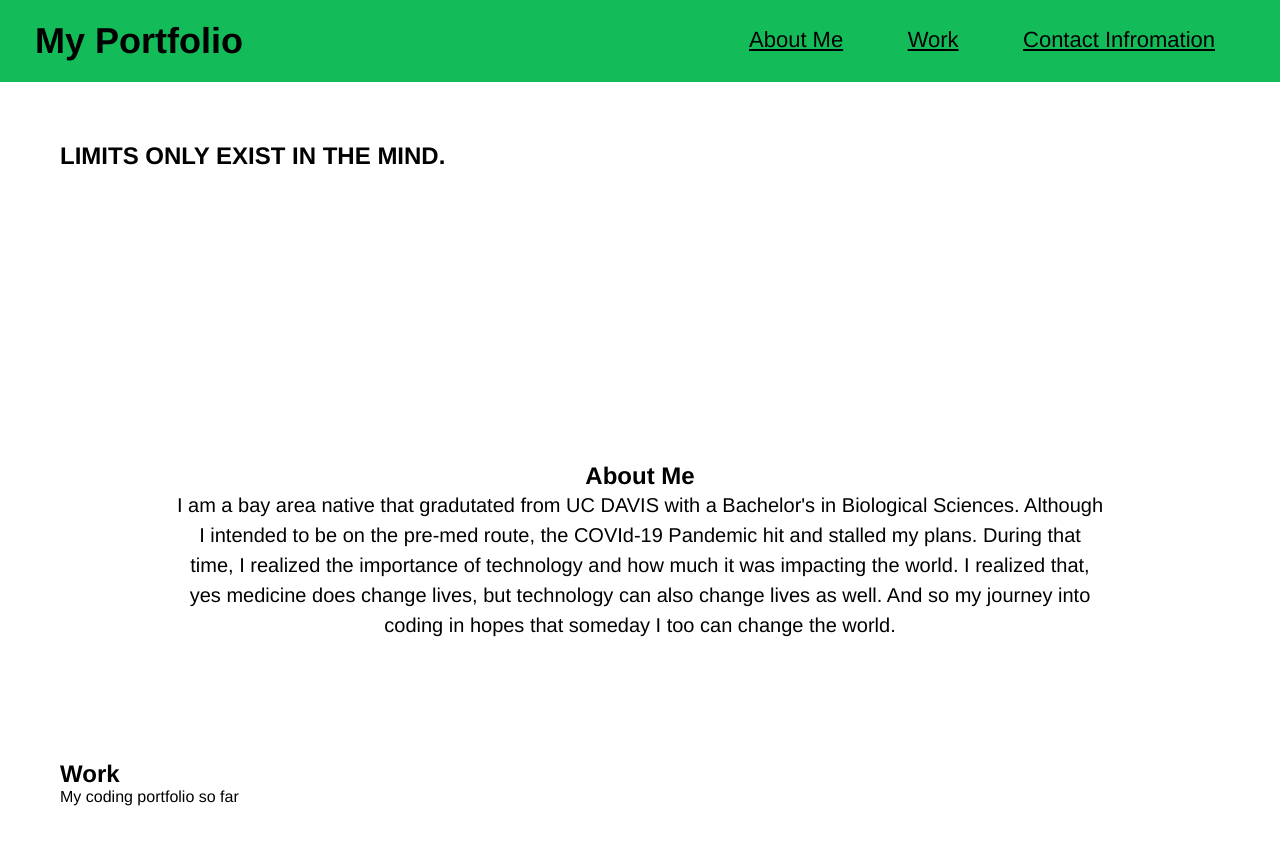
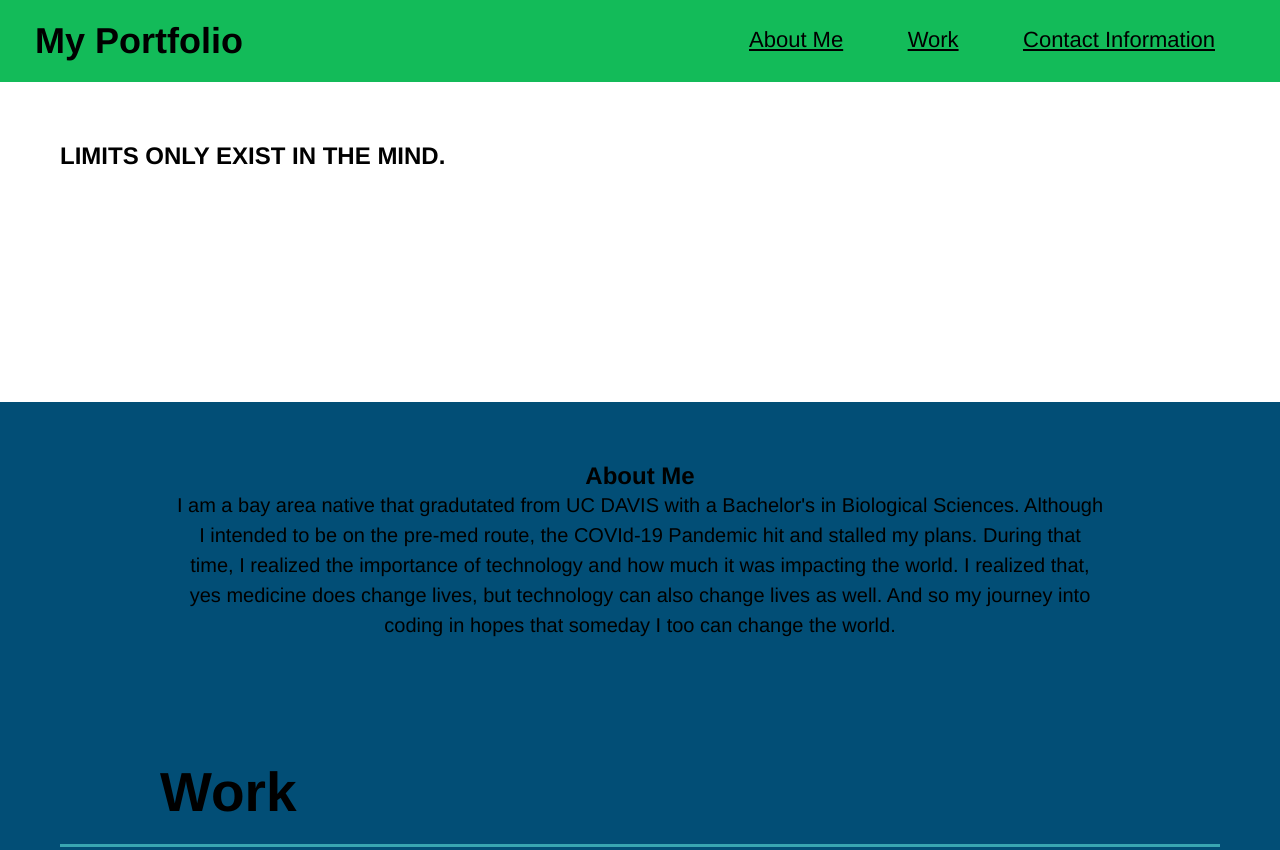
Before and after one commit to nguyenali/Professional-Portfolio, a plain HTML site: page index.html in a window 1280 px wide. Shown: the top 850 px of the page. Drawn offline with Linux system fonts and the light colour scheme.

Commit message:
add style to work section

```diff
--- a/assets/css/style.css
+++ b/assets/css/style.css
@@ -71,6 +71,7 @@ body {
 /*about me style start*/
   .about-me {
     text-align: center;
+    background-color: #024e76;
   }
 
   .about-me sh2 {
@@ -90,3 +91,28 @@ body {
     font-size: 20px;
     margin: 0 auto;
   }
+/*about me style ends*/
+
+/*work style starts*/
+.work {
+    text-align: left;
+    background: #024e76;
+  }
+
+  .work h2 {
+    font-size: 55px;
+    color: #000000;
+    margin-bottom: 35px;
+    padding: 0 100px 20px 100px;
+    border-bottom: 3px solid;
+    border-color: #39a6b2;
+  }
+
+  /*work style ends*/
+
+/*contact me starts*/
+
+
+
+
+/*c
--- a/index.html
+++ b/index.html
@@ -30,7 +30,7 @@
                 </li>
 
                 <li>
-                    <a href="#contact-information">Contact Infromation</a>
+                    <a href="#contact-information">Contact Information</a>
 
 
                 </li>
@@ -66,7 +66,7 @@
     <!-Content section-->
 
     <section id="about-me" class="about-me">
-        <h2>About Me</h2>
+        <h2 class="section-title primary-border">About Me</h2>
         <p>
             I am a bay area native that gradutated from UC DAVIS with a Bachelor's in Biological Sciences.
             Although I intended to be on the pre-med route, the COVId-19 Pandemic hit and stalled my plans.
@@ -78,7 +78,7 @@
 
 
     <section id="work" class="work">
-        <h2>Work</h2>
+        <h2 class="section-title primary-border">Work</h2>
         <p>
             My coding portfolio so far
         </p>
@@ -86,9 +86,11 @@
 
 
     <section id="contact-information" class="contact-information">
-        <h2>Contact me</h2>
+        <h2 class="section-title primary-border">Contact me</h2>
+        <br/>
 
-       <a href="Tel:510-783-7145">510-783-7145</a> <br/>
+       <a href="Tel:510-783-7145">510-783-7145</a>
+       <br/>
 
        <a href="mailto:huy31996@hotmail.com">huy31996@hotmail.com</a>
        <br/>
```
